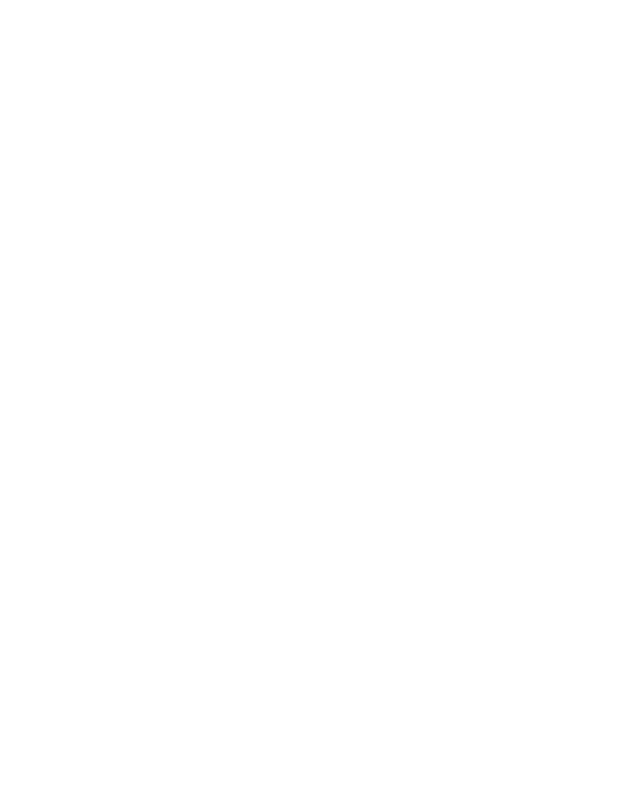
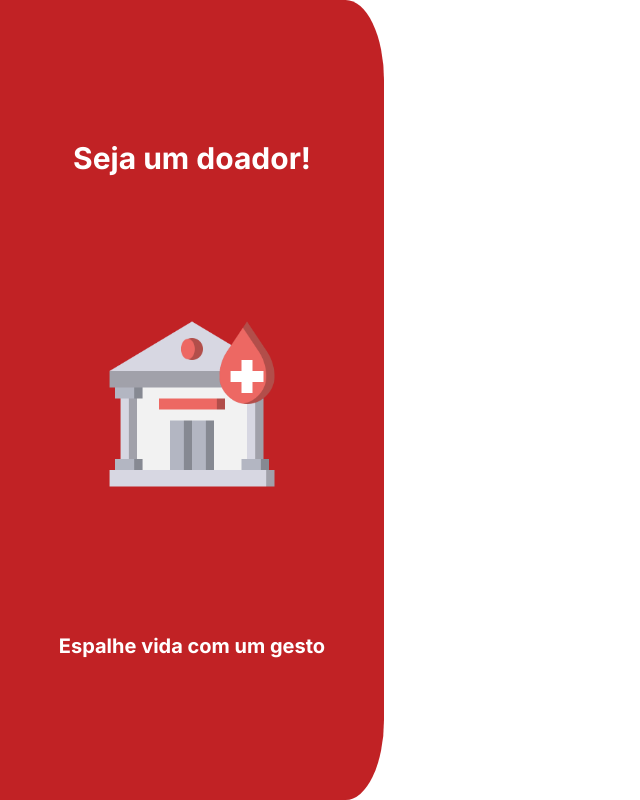
Before and after one commit to natybastazini/ProjetoDoeMais, a website: page html/register.html in a window 1280 px wide. Shown: the whole page, without its empty margins (0-640 px from the left). Drawn offline with Linux system fonts and the light colour scheme; a web font is replaced by a local one.

Commit message:
Página Cadastro iniciada!

```diff
--- a/html/register.html
+++ b/html/register.html
@@ -15,5 +15,18 @@
     <link rel="icon" href="../img/logo.png" type="image/png" />
     <title>Doe Mais</title>
   </head>
-  <body></body>
+  <body class="flex">
+    <div
+      class="h-screen w-[30%] bg-red-1 rounded-br-[10%] rounded-tr-[10%] flex flex-col justify-evenly items-center font-inter text-white"
+    >
+      <h2 class="text-3xl font-bold">Seja um doador!</h2>
+      <img
+        class="w-44 h-44"
+        src="../img/cadastro_banco_sangue.png"
+        alt="foto de um banco de sangue"
+      />
+      <p class="text-xl font-bold">Espalhe vida com um gesto</p>
+    </div>
+    <main></main>
+  </body>
 </html>
```
Also changed, not shown: dist/output.css, img/cadastro_banco_sangue.png (added).
